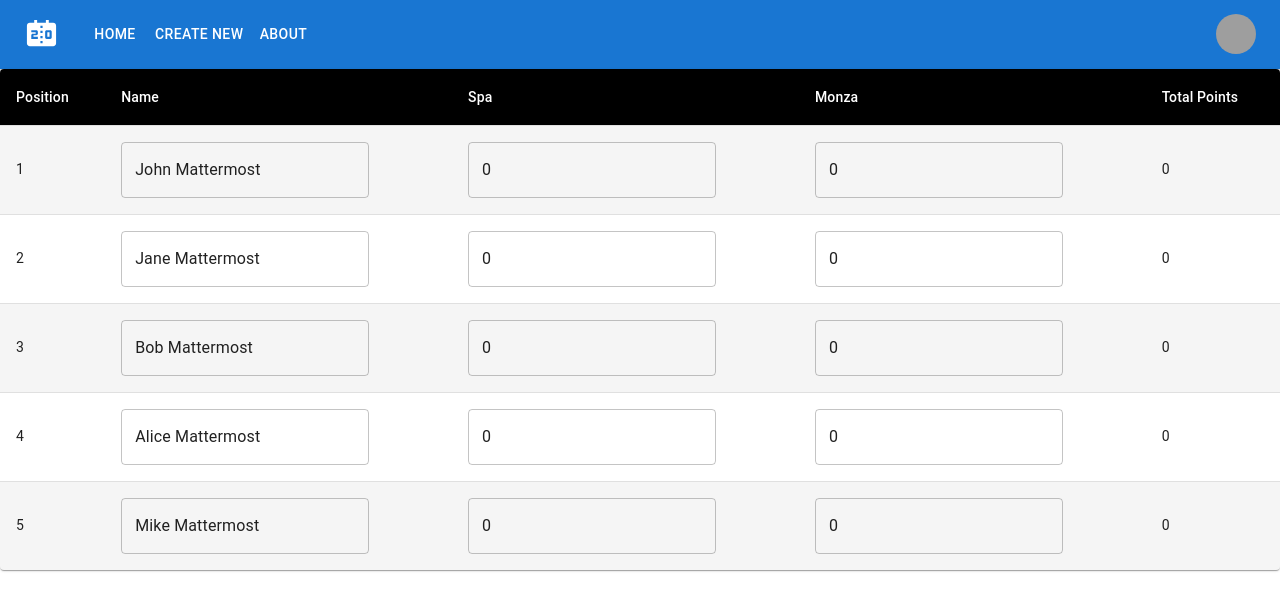
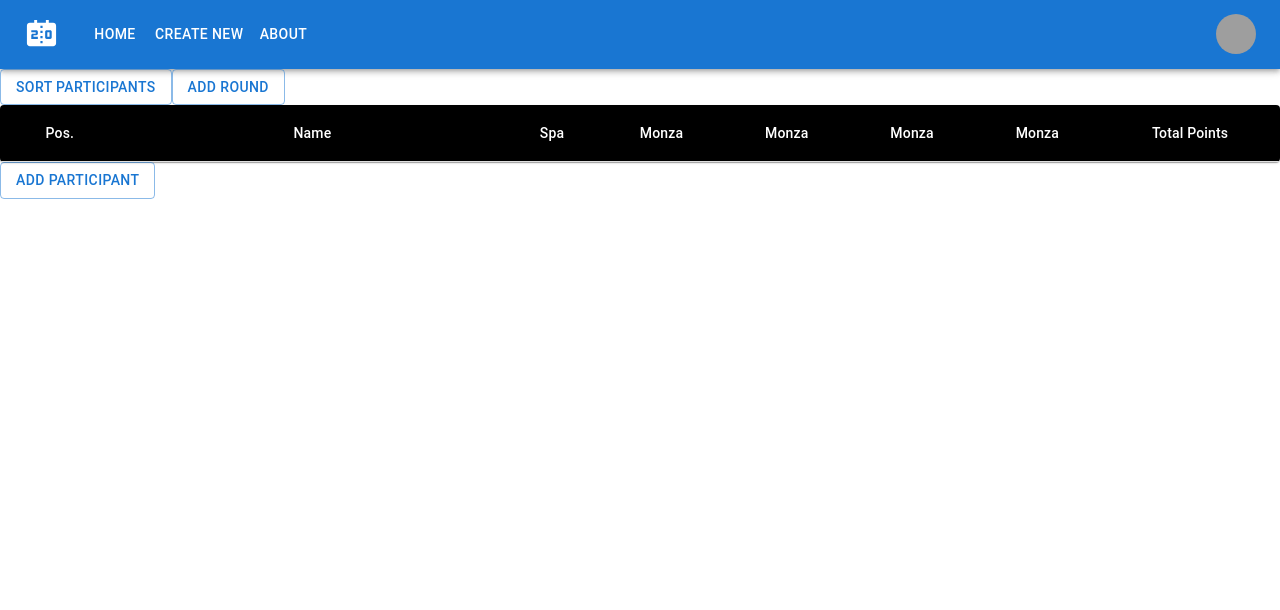
Before and after one commit to Navagiasostis/simple-leaderboard, a React (Create React App) app: page / in a window 1280 px wide. Shown: the top 610 px of the page. Built offline with nearby package versions, Linux system fonts and the light colour scheme; grey boxes are pictures that could not be loaded.

Commit message:
Added fixed position for Pos, Name and points. Added sorting, partitipant addition

```diff
--- a/src/App.tsx
+++ b/src/App.tsx
@@ -8,16 +8,11 @@ import { Round } from './leaderboard/Models/Round';
 
 
 
-const initialRounds: Round[] = [{id: "0", name: "Spa"},{id: "1", name: "Monza"}];
+const initialRounds: Round[] = [{id: "0", name: "Spa"},{id: "1", name: "Monza"},{id: "2", name: "Monza"},{id: "3", name: "Monza"},{id: "4", name: "Monza"}];
 
 const initialPointsPerPosition: PointsPerPosition[] = [{position: 1, points: 15},{position: 2, points: 12},{position: 3, points: 9},{position: 4, points: 6},{position: 5, points: 3}];
 
 const initialCons: Contestant[] = [
-  { id: crypto.randomUUID(), name: "John Mattermost", points: 0, roundData:[{roundId: "0", position: 0},{roundId: "1", position: 0}] },
-  { id: crypto.randomUUID(), name: "Jane Mattermost", points: 0, roundData:[{roundId: "0", position: 0},{roundId: "1", position: 0}] },
-  { id: crypto.randomUUID(), name: "Bob Mattermost", points: 0, roundData:[{roundId: "0", position: 0},{roundId: "1", position: 0}] },
-  { id: crypto.randomUUID(), name: "Alice Mattermost", points: 0, roundData:[{roundId: "0", position: 0},{roundId: "1", position: 0}] },
-  { id: crypto.randomUUID(), name: "Mike Mattermost", points: 0, roundData:[{roundId: "0", position: 0},{roundId: "1", position: 0}] },
 ];
 
 function App() {
--- /dev/null
+++ b/src/leaderboard/Components/ContestantRow.tsx
@@ -0,0 +1,147 @@
+import * as React from 'react';
+import { styled } from '@mui/material/styles';
+import Table from '@mui/material/Table';
+import TableBody from '@mui/material/TableBody';
+import TableCell, { tableCellClasses } from '@mui/material/TableCell';
+import TableContainer from '@mui/material/TableContainer';
+import TableHead from '@mui/material/TableHead';
+import TableRow from '@mui/material/TableRow';
+import Paper from '@mui/material/Paper';
+import { Contestant } from '../Models/Contestant';
+import { Round } from '../Models/Round';
+import NameInputField from './NameInputField';
+import NumberInputField from './NumberInputField';
+import { PointsPerPosition } from '../Models/PointsPerPosition';
+import { RoundData } from '../Models/RoundData';
+import { Button, InputAdornment } from '@mui/material';
+import '../Styles/Global.css';
+
+const StyledTableCell = styled(TableCell)(({ theme }) => ({
+    [`&.${tableCellClasses.head}`]: {
+      backgroundColor: theme.palette.common.black,
+      color: theme.palette.common.white,
+    },
+    [`&.${tableCellClasses.body}`]: {
+      fontSize: 14,
+    },
+  }));
+
+  const StyledTableRow = styled(TableRow)(({ theme }) => ({
+    '&:nth-of-type(odd)': {
+      backgroundColor: theme.palette.action.hover,
+    },
+    // hide last border
+    '&:last-child td, &:last-child th': {
+      border: 0,
+    },
+  }));
+
+  type ContestantRowProps = {
+    contestant: Contestant
+    position: number
+    contestants: Contestant[]
+    setContestants: React.Dispatch<React.SetStateAction<Contestant[]>>
+    rounds: Round[]
+    pointsPerPosition: PointsPerPosition[]
+  }
+
+export const ContestantRow = ({contestant, position, contestants, setContestants, rounds, pointsPerPosition}: ContestantRowProps) => {
+
+    const handleNameChange = (
+        name: string,
+        contestantId: string,
+      ) => {
+        const updatedContestants = contestants.map((person) =>
+          person.id === contestant.id ? { ...person, name: name} : person
+        );
+        setContestants(updatedContestants);
+      };
+
+      const handleRoundPositionChange = (
+        updatedPosition: number,
+        contestantId: string,
+        roundId: string
+      ) => {
+        const contestantToEdit = contestants.find(contestant => contestant.id === contestantId)!;
+        const updatedValues = updatePoints(contestantToEdit, updatedPosition, roundId);
+        const updatedContestants = contestants.map((person) =>
+          person.id === contestantToEdit.id ? { ...person, points: updatedValues.points, roundData: updatedValues.updatedRoundData} : person
+        );
+        setContestants(updatedContestants);
+      };
+
+      const updatePoints = (contestant: Contestant, updatedPosition: number, roundId: string) => {
+
+        const currentRoundData = contestant.roundData.find(data => data.roundId === roundId);
+        const newPosition = pointsPerPosition.find(pos => updatedPosition === pos.position);
+        const updatedRoundData: RoundData[] = contestant.roundData;
+        let points = contestant.points;
+
+        if(!currentRoundData && newPosition)
+        {
+          points = contestant.points + newPosition.points;
+          const newRoundData: RoundData = {roundId: roundId, position:updatedPosition}
+          updatedRoundData.push(newRoundData);
+          return {points, updatedRoundData}
+        }
+
+        const previousPosition = pointsPerPosition.find(pos => currentRoundData!.position === pos.position);
+        if(previousPosition && newPosition){
+          points = contestant.points - previousPosition.points + newPosition.points;
+          updatedRoundData.find(round => round.roundId === roundId)!.position = updatedPosition;
+
+        } else if(newPosition){
+          points = contestant.points + newPosition.points;
+          updatedRoundData.find(round => round.roundId === roundId)!.position = updatedPosition;
+        }
+
+        return {points, updatedRoundData};
+      }
+
+      const pickAdornment = (position: number) => {
+        const currentPos = position.toString();
+        if(currentPos.endsWith("1")){
+          return "st"
+        }
+        else if(currentPos.endsWith("2")){
+          return "nd"
+        }else if(currentPos.endsWith("3")){
+          return "rd"
+        }else{
+          return "th"
+        }
+      }
+
+    return (<>
+        <StyledTableRow style={{overflow:"scroll"}} key={contestant.id} sx={{maxWidth:"200px"}}>
+              <StyledTableCell className='position_cell' align="center">{ position + 1}</StyledTableCell>
+              <StyledTableCell className='name_cell' align="center">
+                <NameInputField
+                  label={'Name'}
+                  value={contestant.name}
+                  onChange={function (value: string): void {
+                    handleNameChange(value, contestant.id)
+                  }}
+                  additionalProps={{placeholder:"Participator's name", style:{}}}
+                />
+              </StyledTableCell>
+              {rounds.map((round, roundIndex) => (<StyledTableCell className='round_cell' align="center">{
+                <NumberInputField label={'Position'}
+                  value={contestant.roundData.find(contestantRound => contestantRound.roundId === round.id)?.position ?? 0}
+                  onChange={function (value: string): void {
+                    handleRoundPositionChange(Number(value), contestant.id, round.id)
+                  }}
+                  additionalProps={{
+                    sx:{maxWidth:"100px"},
+                    placeholder:"Participator's position",
+                    InputProps:{
+                      endAdornment: <InputAdornment position="end">{pickAdornment(contestant.roundData.find(contestantRound => contestantRound.roundId === round.id)?.position ?? 0)}</InputAdornment>
+                    }
+                  }}
+                />
+              }</StyledTableCell>))}
+              <StyledTableCell className='points_cell' align="center">{contestant.points}</StyledTableCell>
+            </StyledTableRow>
+            </>
+    )
+}
--- a/src/leaderboard/Components/NameInputField.tsx
+++ b/src/leaderboard/Components/NameInputField.tsx
@@ -1,13 +1,14 @@
-import { TextField } from "@mui/material";
+import { FilledInputProps, InputProps, OutlinedInputProps, TextField, TextFieldProps } from "@mui/material";
 import React, { useState } from "react";
 
 interface NameInputFieldProps {
   label: string;
   value: string;
   onChange: (value: string) => void;
+  additionalProps?:  Omit<TextFieldProps, "variant">
 }
 
-const NameInputField: React.FC<NameInputFieldProps> = ({ label, value, onChange }) => {
+const NameInputField: React.FC<NameInputFieldProps> = ({ label, value, onChange, additionalProps }) => {
   const handleChange = (event: React.ChangeEvent<HTMLInputElement>) => {
     onChange(event.target.value);
   };
@@ -18,6 +19,7 @@ const NameInputField: React.FC<NameInputFieldProps> = ({ label, value, onChange
       variant="outlined"
       value={value}
       onChange={handleChange}
+      {...additionalProps}
     />
   );
 };
--- a/src/leaderboard/Components/NumberInputField.tsx
+++ b/src/leaderboard/Components/NumberInputField.tsx
@@ -1,13 +1,14 @@
-import { TextField } from "@mui/material";
+import { FilledInputProps, InputProps, OutlinedInputProps, TextField, TextFieldProps } from "@mui/material";
 import React, { useState } from "react";
 
 interface NumberInputFieldProps {
   label: string;
   value: number;
   onChange: (value: string) => void;
+  additionalProps?:  Omit<TextFieldProps, "variant">
 }
 
-const NumberInputField: React.FC<NumberInputFieldProps> = ({ label, value, onChange }) => {
+const NumberInputField: React.FC<NumberInputFieldProps> = ({ label, value, onChange, additionalProps }) => {
   const handleChange = (event: React.ChangeEvent<HTMLInputElement>) => {
     onChange(event.target.value);
   };
@@ -18,6 +19,7 @@ const NumberInputField: React.FC<NumberInputFieldProps> = ({ label, value, onCha
       variant="outlined"
       value={value}
       onChange={handleChange}
+      {...additionalProps}
     />
   );
 };
--- a/src/leaderboard/Components/Table.tsx
+++ b/src/leaderboard/Components/Table.tsx
@@ -7,13 +7,15 @@ import TableContainer from '@mui/material/TableContainer';
 import TableHead from '@mui/material/TableHead';
 import TableRow from '@mui/material/TableRow';
 import Paper from '@mui/material/Paper';
-import { useEffect, useState } from 'react';
 import { Contestant } from '../Models/Contestant';
 import { Round } from '../Models/Round';
 import NameInputField from './NameInputField';
 import NumberInputField from './NumberInputField';
 import { PointsPerPosition } from '../Models/PointsPerPosition';
 import { RoundData } from '../Models/RoundData';
+import { Button, InputAdornment, makeStyles } from '@mui/material';
+import { ContestantRow } from './ContestantRow';
+import '../Styles/Global.css';
 
 const StyledTableCell = styled(TableCell)(({ theme }) => ({
   [`&.${tableCellClasses.head}`]: {
@@ -25,26 +27,6 @@ const StyledTableCell = styled(TableCell)(({ theme }) => ({
   },
 }));
 
-const StyledTableRow = styled(TableRow)(({ theme }) => ({
-  '&:nth-of-type(odd)': {
-    backgroundColor: theme.palette.action.hover,
-  },
-  // hide last border
-  '&:last-child td, &:last-child th': {
-    border: 0,
-  },
-}));
-
-function createData(
-  name: string,
-  calories: number,
-  fat: number,
-  carbs: number,
-  protein: number,
-) {
-  return { name, calories, fat, carbs, protein };
-}
-
 type LeaderboardProps = {
   contestants: Contestant[]
   setContestants: React.Dispatch<React.SetStateAction<Contestant[]>>
@@ -55,91 +37,52 @@ type LeaderboardProps = {
 }
 
 
-export const LeaderboardTable = ({contestants, setContestants, rounds, setRounds, pointsPerPosition, setPointsPerPosition}: LeaderboardProps) => {
+export const LeaderboardTable = ({contestants, setContestants, rounds, pointsPerPosition}: LeaderboardProps) => {
 
-  const addContestant = (contestantName: string, contestantNumber: number) => {
+  const sortParticipants = () => {
+    const unsortedContestants = [...contestants]
+    const sortedContestants = unsortedContestants.sort((a, b) => a.points > b.points ? -1 : 1);
+    setContestants(sortedContestants);
+  }
+
+  const addContestant = () => {
     const newContestant: Contestant = {
       id: crypto.randomUUID(),
-      name: contestantName,
+      name: "",
       points: 0,
       roundData: []
     };
     setContestants([...contestants, newContestant]);
   };
 
-  const handleNameChange = (
-    name: string,
-    contestantId: string,
-  ) => {
-    const contestantToEdit = contestants.find(contestant => contestant.id == contestantId)!;
-    const updatedContestants = contestants.map((person) =>
-      person.id === contestantToEdit.id ? { ...person, name: name} : person
-    );
-    setContestants(updatedContestants);
-  };
-
-  const handleRoundPositionChange = (
-    updatedPosition: number,
-    contestantId: string,
-    roundId: string
-  ) => {
-    const contestantToEdit = contestants.find(contestant => contestant.id == contestantId)!;
-    const updatedValues = updatePoints(contestantToEdit, updatedPosition, roundId);
-    const updatedContestants = contestants.map((person) =>
-      person.id === contestantToEdit.id ? { ...person, points: updatedValues.points, roundData: updatedValues.updatedRoundData} : person
-    );
-    setContestants(updatedContestants);
-  };
-
-  const updatePoints = (contestant: Contestant, updatedPosition: number, roundId: string) => {
-    const currentRoundData = contestant.roundData.find(data => data.roundId == roundId)!;
-    const previousPosition = pointsPerPosition.find(pos => currentRoundData.position == pos.position);
-    const newPosition = pointsPerPosition.find(pos => updatedPosition == pos.position);
-
-    const updatedRoundData: RoundData[] = contestant.roundData;
-
-    let points = contestant.points;
-    debugger
-    if(previousPosition && newPosition){
-      points = contestant.points - previousPosition.points + newPosition.points;
-      updatedRoundData.find(round => round.roundId == roundId)!.position = updatedPosition;
-
-    } else if(newPosition){
-      points = contestant.points + newPosition.points;
-      updatedRoundData.find(round => round.roundId == roundId)!.position = updatedPosition;
-    }
-
-    return {points, updatedRoundData};
-  }
-
   return (
+    <>
+      <Button variant="outlined" onClick={sortParticipants}>Sort Participants</Button>
+      <Button variant="outlined" onClick={sortParticipants}>Add Round</Button>
       <TableContainer component={Paper}>
         <Table aria-label="customized table">
           <TableHead>
-          <TableRow>
-            <StyledTableCell align="left">Position</StyledTableCell>
-            <StyledTableCell align="left">Name</StyledTableCell>
-            {rounds.map((round, index) => (<StyledTableCell key={round.id} align="left">{round.name}</StyledTableCell>))}
-            <StyledTableCell align="left">Total Points</StyledTableCell>
+            <TableRow style={{overflow:"scroll"}}>
+              <StyledTableCell className='position_cell' align="center">Pos.</StyledTableCell>
+              <StyledTableCell className='name_cell' align='center'>Name</StyledTableCell>
+              {rounds.map((round, index) => (<StyledTableCell key={round.id} align="center">{round.name}</StyledTableCell>))}
+              <StyledTableCell className='points_cell' align="center">Total Points</StyledTableCell>
             </TableRow>
           </TableHead>
           <TableBody>
             {contestants.map((contestant, constestantIndex) => (
-            <StyledTableRow key={contestant.id} sx={{maxWidth:"200px"}}>
-              <StyledTableCell align="left">{constestantIndex + 1}</StyledTableCell>
-              <StyledTableCell align="left"><NameInputField label={''} value={contestant.name} onChange={function (value: string): void {
-                handleNameChange(value, contestant.id)
-              } }/></StyledTableCell>
-              {rounds.map((round, roundIndex) => (<StyledTableCell align="left">{
-                <NumberInputField label={''} value={contestant.roundData.find(contestantRound => contestantRound.roundId == round.id)!.position} onChange={function (value: string): void {
-                  handleRoundPositionChange(Number(value), contestant.id, round.id)
-                }}/>
-              }</StyledTableCell>))}
-              <StyledTableCell align="left">{contestant.points}</StyledTableCell>
-            </StyledTableRow>
+              <ContestantRow
+              contestant={contestant}
+              position={constestantIndex}
+              contestants={contestants}
+              setContestants={setContestants}
+              rounds={rounds}
+              pointsPerPosition={pointsPerPosition}/>
             ))}
           </TableBody>
         </Table>
       </TableContainer>
+      <Button variant="outlined" onClick={addContestant}>Add Participant</Button>
+    </>
   );
 }
--- /dev/null
+++ b/src/leaderboard/Styles/Global.css
@@ -0,0 +1,36 @@
+.position_cell{
+    position: sticky;
+    white-space: nowrap;
+    left: 0;
+    min-width: 40px;
+    z-index: 100;
+    background-color: aliceblue;
+    border-color: brown;
+    border: 5px 5px 5px 5px;
+}
+
+.name_cell{
+    position: sticky;
+    white-space: nowrap;
+    left: 45px;
+    min-width: 200px;
+    z-index: 100;
+    background-color: aliceblue;
+}
+
+.round_cell{
+    position: relative;
+    white-space: nowrap;
+    min-width: 60px;
+    z-index: 90;
+    background-color: aliceblue;
+}
+
+.points_cell{
+    position: sticky;
+    white-space: nowrap;
+    right: 0px;
+    padding-left: 400px;
+    z-index: 100;
+    background-color: aliceblue;
+}
```
Also changed, not shown: 1 other file (tests, documents, lock files or other folders). Lines whose indentation alone changed are shown as unchanged.
